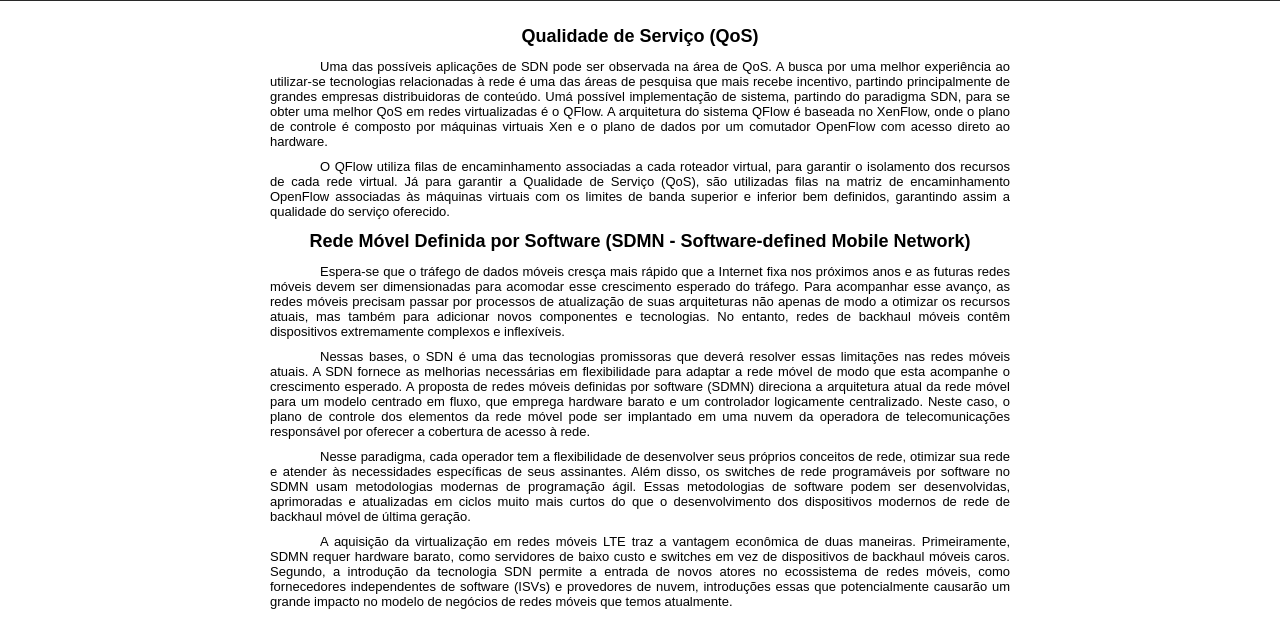
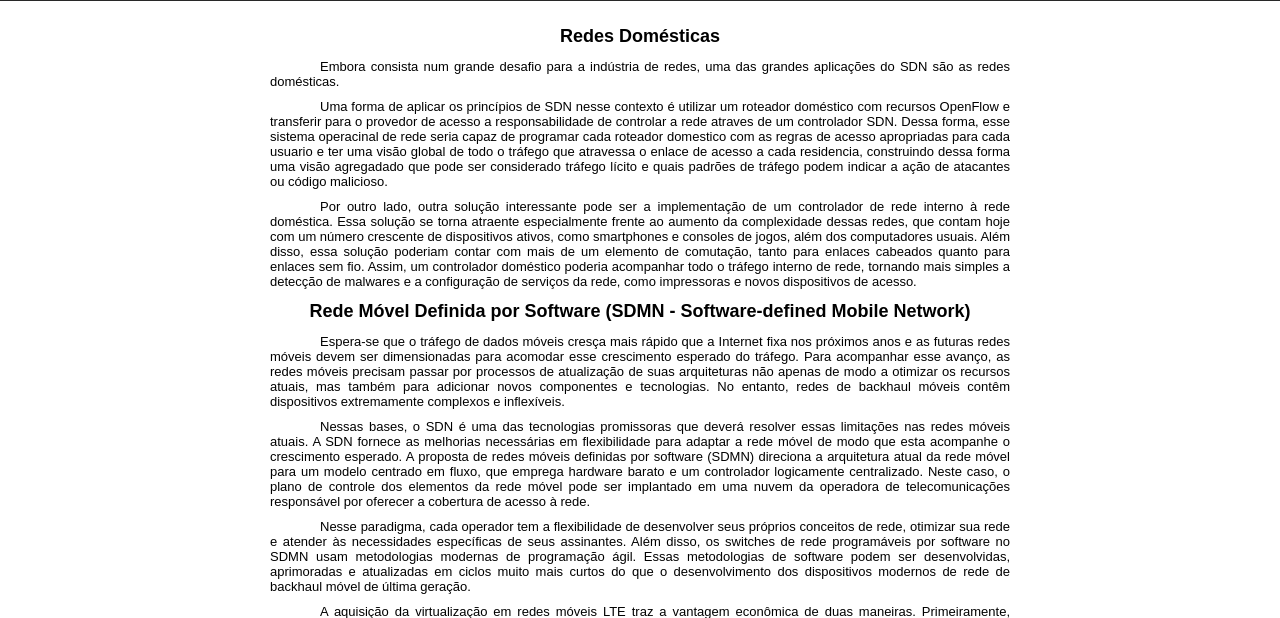
Before and after one commit to raphaelfilene/SDN, a plain HTML site: page index.html in a window 1280 px wide. Both pictures are taken after a click on the item "Aplicações". Shown: the part 161-779 px from the top of the page. Drawn offline with nearby package versions, Linux system fonts and the light colour scheme.

Commit message:
atualizando

```diff
--- a/index.html
+++ b/index.html
@@ -212,13 +212,16 @@
 
 			</div>
 			<div class="conteudo fonte-pequena" id="aplicacoes">
-				<h1>Qualidade de Serviço (QoS)</h1>
+				<h1>Redes Domésticas</h1>
 
 				<p>
-					Uma das possíveis aplicações de SDN pode ser observada na área de QoS. A busca por uma melhor experiência ao utilizar-se tecnologias relacionadas à rede é uma das áreas de pesquisa que mais recebe incentivo, partindo principalmente de grandes empresas distribuidoras de conteúdo. Umá possível implementação de sistema, partindo do paradigma SDN, para se obter uma melhor QoS em redes virtualizadas é o QFlow. A arquitetura do sistema QFlow é baseada no XenFlow, onde o plano de controle é composto por máquinas virtuais Xen e o plano de dados por um comutador OpenFlow com acesso direto ao hardware.
+					Embora consista num grande desafio para a indústria de redes, uma das grandes aplicações do SDN são as redes domésticas.
 				</p>
 				<p>
-					O QFlow utiliza filas de encaminhamento associadas a cada roteador virtual, para garantir o isolamento dos recursos de cada rede virtual. Já para garantir a Qualidade de Serviço (QoS), são utilizadas filas na matriz de encaminhamento OpenFlow associadas às máquinas virtuais com os limites de banda superior e inferior bem definidos, garantindo assim a qualidade do serviço oferecido.
+					Uma forma de aplicar os princípios de SDN nesse contexto é utilizar um roteador doméstico com recursos OpenFlow e transferir para o provedor de acesso a responsabilidade de controlar a rede atraves de um controlador SDN. Dessa forma, esse sistema operacinal de rede seria capaz de programar cada roteador domestico com as regras de acesso apropriadas para cada usuario e ter uma visão global de todo o tráfego que atravessa o enlace de acesso a cada residencia, construindo dessa forma uma visão agregadado que pode ser considerado tráfego lícito e quais padrões de tráfego podem indicar a ação de atacantes ou código malicioso.
+				</p>
+				<p>
+					Por outro lado, outra solução interessante pode ser a implementação de um controlador de rede interno à rede doméstica. Essa solução se torna atraente especialmente frente ao aumento da complexidade dessas redes, que contam hoje com um número crescente de dispositivos ativos, como smartphones e consoles de jogos, além dos computadores usuais. Além disso, essa solução poderiam contar com mais de um elemento de comutação, tanto para enlaces cabeados quanto para enlaces sem fio. Assim, um controlador doméstico poderia acompanhar todo o tráfego interno de rede, tornando mais simples a detecção de malwares e a configuração de serviços da rede, como impressoras e novos dispositivos de acesso.
 				</p>
 
 				<h1>Rede Móvel Definida por Software (SDMN - Software-defined Mobile Network)</h1>
@@ -363,9 +366,8 @@
 				<p>
 					[8] JAMMAL, Manar; SINGH, Taranpreet; SHAMI, Abdallah; ASAL, Rasool; LI, Yiming. <b>"Software defined networking: State of the art and research challenges", Computer Networks, Julho, 2014.</b> Disponível em: https://ac.els-cdn.com/S1389128614002588/1-s2.0-S1389128614002588-main.pdf?_tid=e1cc7a13-6eb8-4624-8532-332f1fd97d66&acdnat=1536675943_8409c98826bfbf8d0c9bd62a6cb6d753  Acessado em 11 de Setembro de 2018
 				</p>
-
 				<p>
-					[9] MATTOS, D. M. F., and DUARTE, O. C. M. B. <b>"QFlow: Um Sistema com Garantia de Isolamento e Oferta de Qualidade de Serviço para Redes Virtualizadas", XXX Simpósio Brasileiro de Redes de Computadores e Sistemas Distribuídos - SBRC'2012, pp. 536-549, Ouro Preto, MG, Brazil, Maio, 2012.</b> Disponível em: https://www.gta.ufrj.br/ftp/gta/TechReports/MaDu12.pdf  Acessado em 03 de Novembro de 2018
+					[9] GUEDES, Dorgival; VIEIRAL, Luiz Filipe Menezes; VIERAL, Marcos Menezes. <b>"Redes Definidas por Software: uma abordagem sistemica para o desenvolvimento das pesquisas em Redes de Computadores"</b> Disponível em: https://homepages.dcc.ufmg.br/~mmvieira/cc/papers/minicurso-sdn.pdf  Acessado em 04 de Novembro de 2018
 				</p>
 
 				<p>
```
